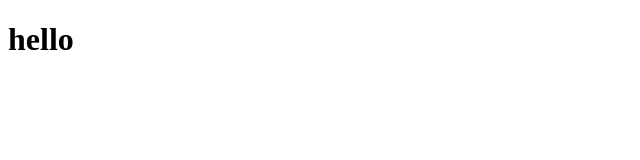
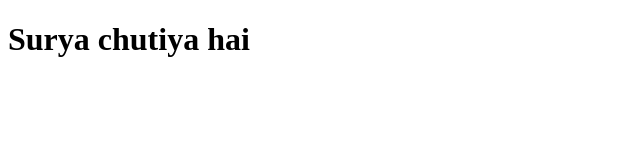
Before and after one commit to XaryannnX/C-Programming, a plain HTML site: page index.html in a window 1280 px wide. Shown: the whole page, without its empty margins (0-640 px from the left). Drawn offline with Linux system fonts and the light colour scheme.

Commit message:
🚀 susu

```diff
--- a/index.html
+++ b/index.html
@@ -6,6 +6,6 @@
     <title>Document</title>
 </head>
 <body>
-    <h1>hello </h1>
+    <h1> Surya chutiya hai </h1>
 </body>
 </html>
```
